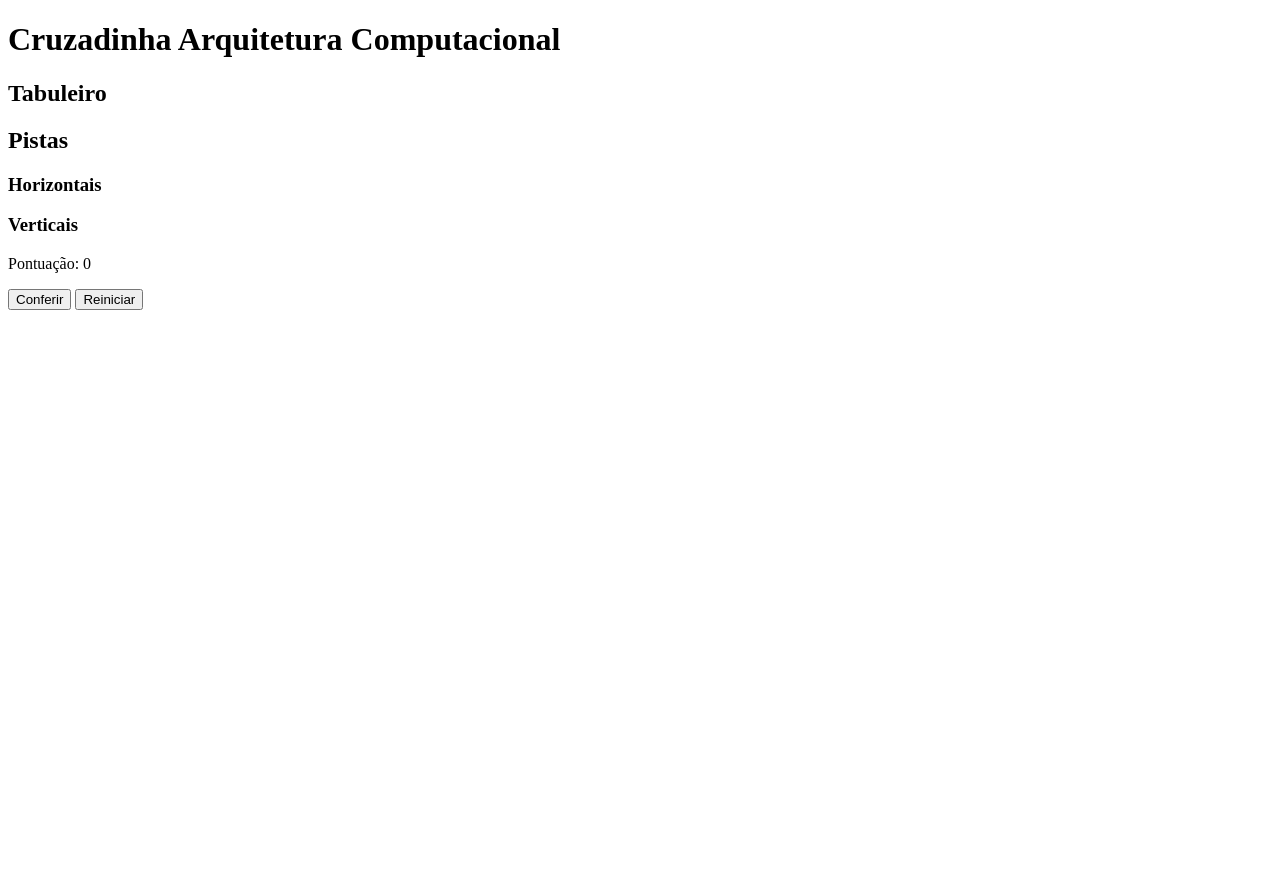
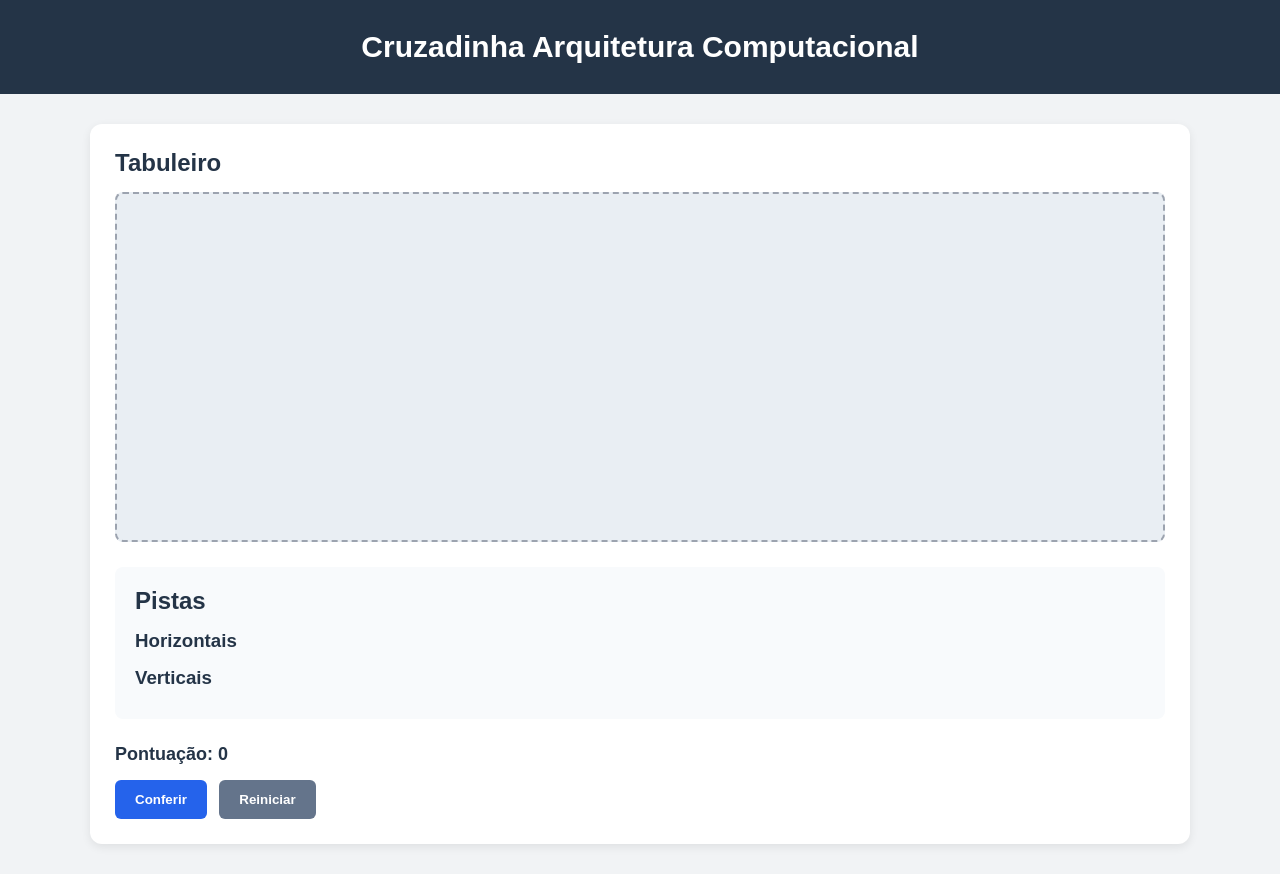
Before and after one commit to Felipe-L-Cruz/ARQUITETURA-COMPUTACIONAL-ATV-III, a plain HTML site: page index.html in a window 1280 px wide. Before the commit the page ends 800 px from the top, so only its background shows below. Drawn offline with Linux system fonts and the light colour scheme.

Commit message:
Adicionando o CSS

```diff
--- a/index.html
+++ b/index.html
@@ -6,43 +6,41 @@
     <title> Cruzadinha -Arquitetura Computacional- </title>
      <link rel="stylesheet" href="style.css">
 </head>
-</head>
+
 <body>
 
-<h1>Cruzadinha Arquitetura Computacional</h1>
+<header>
+    <h1>Cruzadinha Arquitetura Computacional</h1>
+</header>
 
     <main>
 
-    <section class="Tabuleiro">
+    <section class="tabuleiro">
     <h2>Tabuleiro</h2>
         <div id="cruzadinha">
-    <!-- Tabuleiro -->
+
+    </div>
 </section>
 
-    <section class="Pistas">
+    <section class="pistas">
     <h2>Pistas</h2>
 
 
     <h3>Horizontais</h3>
-    <div id="Pistas-horizontais">
-
+    <ol id="pistas-horizontais"></ol>
 
 
      <h3>Verticais</h3>
-    <div id="pistas-verticais"></div>
-    <!-- Pistas -->
-
+    <ol id="pistas-verticais"></ol>
 </section>
 
 <p>Pontuação: <span id="pontuacao">0</span></p>
-
 
 <button id="btn-conferir">Conferir</button>
 <button id="btn-reiniciar">Reiniciar</button>
 
 </main>
 
-
 <script src="script.js"></script>
 
 </body>
--- a/style.css
+++ b/style.css
@@ -0,0 +1,103 @@
+
+* {
+margin: 0;
+padding: 0;
+box-sizing: border-box;
+}
+
+body {
+font-family: Arial, sans-serif;
+background-color: #f1f3f5;
+color: #243447;
+}
+
+header {
+background-color: #243447;
+color: white;
+text-align: center;
+padding: 30px;
+}
+
+header h1 {
+font-size: 30px;
+}
+
+
+main {
+width: 90%;
+max-width: 1100px;
+margin: 30px auto;
+padding: 25px;
+background-color: white;
+border-radius: 12px;
+box-shadow: 0 3px 10px rgba(0, 0, 0, 0.08);
+}
+
+section {
+margin-bottom: 25px;
+}
+
+section h2 {
+margin-bottom: 15px;
+}
+
+
+#cruzadinha {
+min-height: 350px;
+background-color: #e9eef3;
+border: 2px dashed #9ca3af;
+border-radius: 8px;
+padding: 15px;
+}
+
+
+.pistas {
+background-color: #f8fafc;
+padding: 20px;
+border-radius: 8px;
+}
+
+.pistas h3 {
+
+margin: 15px 0 10px;
+}
+
+.pistas ol {
+padding-left: 25px;
+}
+
+.pistas li {
+margin-bottom: 10px;
+}
+
+/* Pontuação */
+main p {
+font-size: 18px;
+font-weight: bold;
+margin-bottom: 15px;
+}
+
+
+button {
+border: none;
+padding: 12px 20px;
+margin-right: 8px;
+border-radius: 6px;
+background-color: #2563eb;
+color: white;
+font-weight: bold;
+cursor: pointer;
+}
+
+button:hover {
+background-color: #1d4ed8;
+}
+
+
+#btn-reiniciar {
+background-color: #64748b;
+}
+
+#btn-reiniciar:hover {
+background-color: #475569;
+}
```
